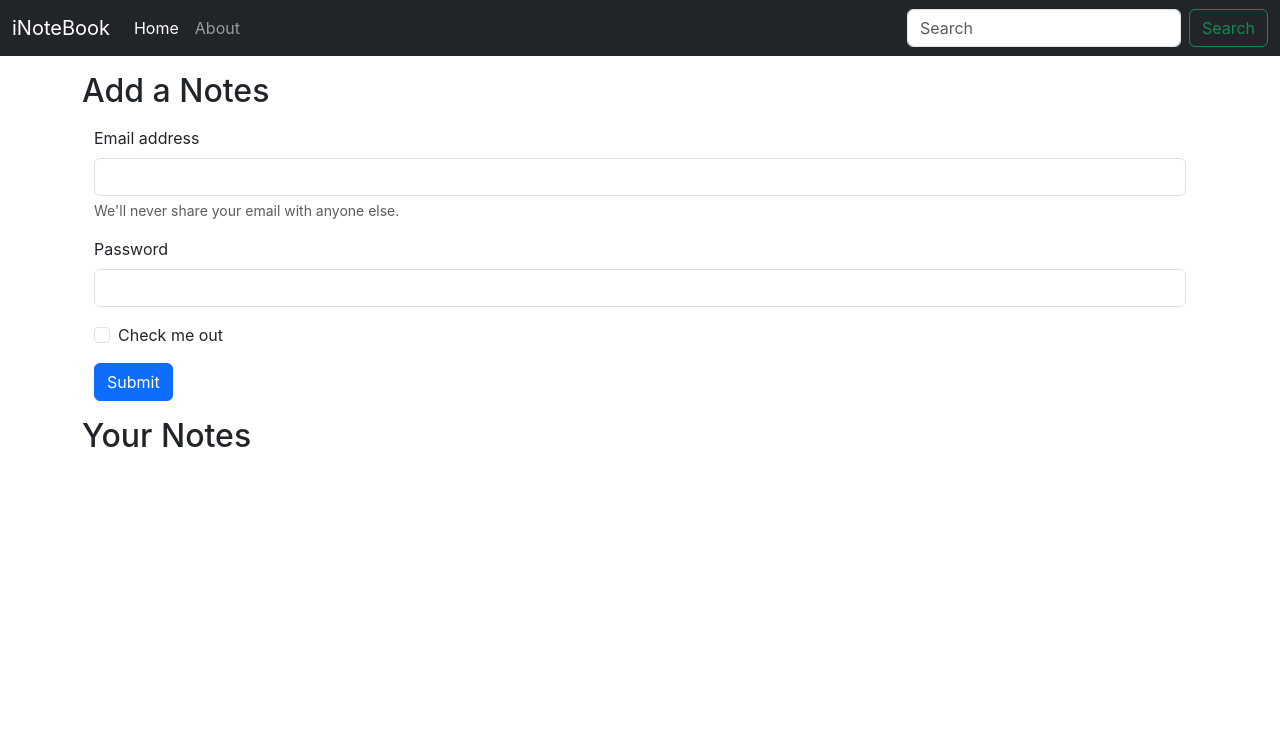
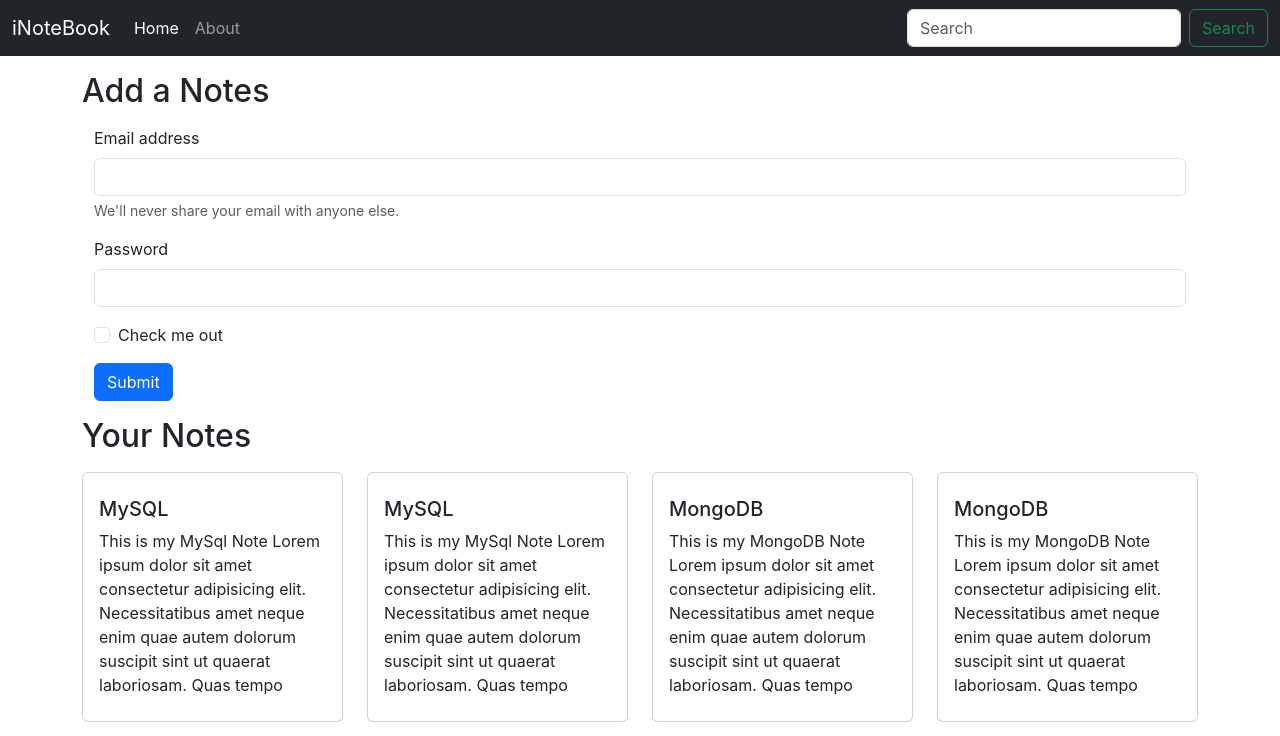
Before and after one commit to gehlotnikhil/inotebook, a React (Create React App) app: page / in a window 1280 px wide. Shown: the top 736 px of the page. Built offline with nearby package versions, Linux system fonts and the light colour scheme.

Commit message:
Added Sample Notes

```diff
--- a/src/App.js
+++ b/src/App.js
@@ -7,10 +7,98 @@ import NoteContext from './context/notes/NoteContext';
 import React, { useState } from "react"
 function App() {
 
+  const initialNotes = [
+    {
+      _id: "655ec860fb2d0c5bb0215548778",
+    user: "655e25bb09393530bbb18645",
+    title: "MySQL",
+    description: "This is my MySql Note",
+    tag: "Web",
+    date: "2023-11-23T03:25:03.023Z",
+    __v: 0
+},
+    {
+      _id: "655ec682cb2d0c5bb02155487869",
+    user: "655e25bb09393530bbb18645",
+    title: "MySQL",
+    description: "This is my MySql Note",
+    tag: "Web",
+    date: "2023-11-23T03:25:32.152Z",
+    __v: 0
+},
+    {
+    _id: "65601e8261702c789c597858108",
+    user: "655e25bb09393530bbb18645",
+    title: "MongoDB",
+    description: "This is my MongoDB Note",
+    tag: "Web",
+    date: "2023-11-24T03:54:42.702Z",
+    __v: 0
 
+},
+    {
+    _id: "658601e8261702c79c597858108",
+    user: "655e25bb09393530bbb18645",
+    title: "MongoDB",
+    description: "This is my MongoDB Note",
+    tag: "Web",
+    date: "2023-11-24T03:54:42.702Z",
+    __v: 0
+
+},
+    {
+    _id: "658601e8261702c79c597858108",
+    user: "655e25bb09393530bbb18645",
+    title: "MongoDB",
+    description: "This is my MongoDB Note",
+    tag: "Web",
+    date: "2023-11-24T03:54:42.702Z",
+    __v: 0
+
+},
+    {
+    _id: "65601e88261702c079c597858108",
+    user: "655e25bb09393530bbb18645",
+    title: "MongoDB",
+    description: "This is my MongoDB Note",
+    tag: "Web",
+    date: "2023-11-24T03:54:42.702Z",
+    __v: 0
+},
+    {
+    _id: "605601e88261702c79c597858108",
+    user: "655e25bb09393530bbb18645",
+    title: "MongoDB",
+    description: "This is my MongoDB Note",
+    tag: "Web",
+    date: "2023-11-24T03:54:42.702Z",
+    __v: 0
+},
+    {
+    _id: "65601e088261702c79c597858108",
+    user: "655e25bb09393530bbb18645",
+    title: "MongoDB",
+    description: "This is my MongoDB Note",
+    tag: "Web",
+    date: "2023-11-24T03:54:42.702Z",
+    __v: 0
+},
+    {
+    _id: "605601e088261702c79c597858108",
+    user: "655e25bb09393530bbb18645",
+    title: "MongoDB",
+    description: "This is my MongoDB Note",
+    tag: "Web",
+    date: "2023-11-24T03:54:42.702Z",
+    __v: 0
+}
+    ]
+
+    const  [notes, setNotes] = useState(initialNotes)
   return (
     <>
-    <NoteContext.Provider value={{ state: "state", update: "update" }}>
+
+      <NoteContext.Provider value={{notes,setNotes}}>
         <Router>
           <Navbar />
           <Routes>
--- a/src/component/Home.js
+++ b/src/component/Home.js
@@ -1,5 +1,7 @@
-import React, { useEffect } from 'react'
+import React from 'react'
+import Notes from "../component/Notes"
 function Home() {
+
   return (
     <div>
 
@@ -8,24 +10,24 @@ function Home() {
         <div className="container my-3">
           <form>
             <div className="mb-3">
-              <label for="exampleInputEmail1" className="form-label">Email address</label>
+              <label htmlFor="exampleInputEmail1" className="form-label">Email address</label>
               <input type="email" className="form-control" id="exampleInputEmail1" aria-describedby="emailHelp" />
               <div id="emailHelp" className="form-text">We'll never share your email with anyone else.</div>
             </div>
             <div className="mb-3">
-              <label for="exampleInputPassword1" className="form-label">Password</label>
+              <label htmlFor="exampleInputPassword1" className="form-label">Password</label>
               <input type="password" className="form-control" id="exampleInputPassword1" />
             </div>
             <div className="mb-3 form-check">
               <input type="checkbox" className="form-check-input" id="exampleCheck1" />
-              <label className="form-check-label" for="exampleCheck1">Check me out</label>
+              <label className="form-check-label" htmlFor="exampleCheck1">Check me out</label>
             </div>
             <button type="submit" className="btn btn-primary">Submit</button>
           </form>
         </div>
       </div>
-      <div className="container my-3">
-        <h2>Your Notes</h2>
+      <div className="container">
+        <Notes />
       </div>
     </div>
   )
--- /dev/null
+++ b/src/component/NoteItem.js
@@ -0,0 +1,21 @@
+import React from 'react'
+
+function NoteItem(props) {
+    const { notes } = props;
+    return (
+        <div class="col-md-3 my-2">
+            <div class="card">
+                <div class="card-body my-2">
+                    <h5 class="card-title">{notes.title}</h5>
+                    <p class="card-text">{notes.description} Lorem
+                    ipsum dolor sit amet consectetur adipisicing elit.
+                    Necessitatibus amet neque enim quae autem dolorum
+                     suscipit sint ut quaerat laboriosam. Quas tempo
+                    </p>
+                </div>
+            </div>
+        </div>
+    )
+}
+
+export default NoteItem
--- /dev/null
+++ b/src/component/Notes.js
@@ -0,0 +1,21 @@
+import React from 'react'
+import {useContext} from "react"
+import NoteContext from '../context/notes/NoteContext'
+import NoteItem from './NoteItem'
+
+function Notes() {
+    const context = useContext(NoteContext)
+    const {notes,setNotes} = context
+  return (
+    <div className="row my-3">
+        <h2>Your Notes</h2>
+    {
+      notes.map((n)=>{
+        return  <NoteItem notes = {n} key = {n._id} />
+      })
+      }
+  </div>
+  )
+}
+
+export default Notes
```
Also changed, not shown: 1 other file (tests, documents, lock files or other folders). Lines whose indentation alone changed are shown as unchanged.
